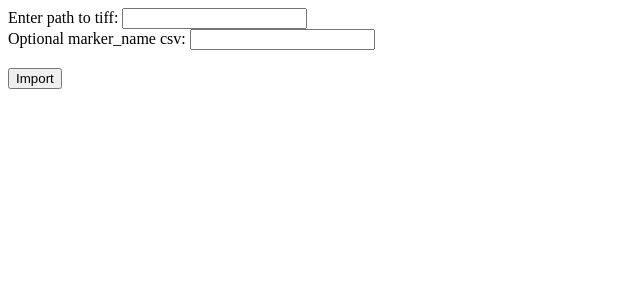
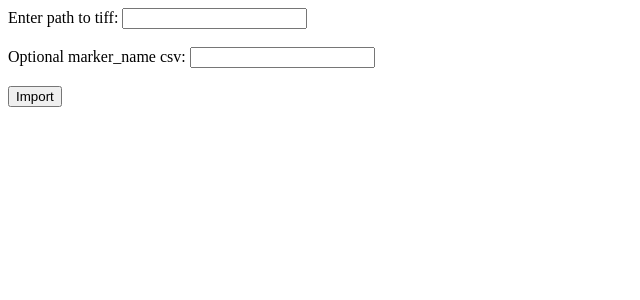
Before and after one commit to labsyspharm/minerva-author-ui, a React app: page / in a window 1280 px wide. Shown: the top 300 px of the page, without its empty margins (0-640 px from the left). Built offline with nearby package versions, Linux system fonts and the light colour scheme; no server answers; the HTML template or start-up script is replaced by a standard one.

Commit message:
widen initial input boxes

```diff
--- a/src/components/importform.jsx
+++ b/src/components/importform.jsx
@@ -33,10 +33,11 @@ class ImportForm extends Component {
       <div className="center-div">
         <form onSubmit={this.handleSubmit}>
           <label htmlFor="filepath">Enter path to tiff: </label>
-          <input id="filepath" name="filepath" type="text" />
+          <input className='full-width-input' id="filepath" name="filepath" type="text" />
+          <br/>
           <br/>
           <label htmlFor="filepath">Optional marker_name csv: </label>
-          <input id="csvpath" name="csvpath" type="text" />
+          <input className='full-width-input' id="csvpath" name="csvpath" type="text" />
           <br/>
           <br/>
           <button> Import </button>
--- a/src/style/import.css
+++ b/src/style/import.css
@@ -5,7 +5,7 @@
 
 .full-height .center-div {
   height: 200px;
-  width: 300px;
+  width: 80vw;
   position:absolute;
   left:0; right:0;
   top:0; bottom:0;
@@ -16,6 +16,10 @@
   overflow:auto;
 }
 
+.full-width-input {
+  width: 100%;
+}
+
 form label {
   color: white;
 }
```
